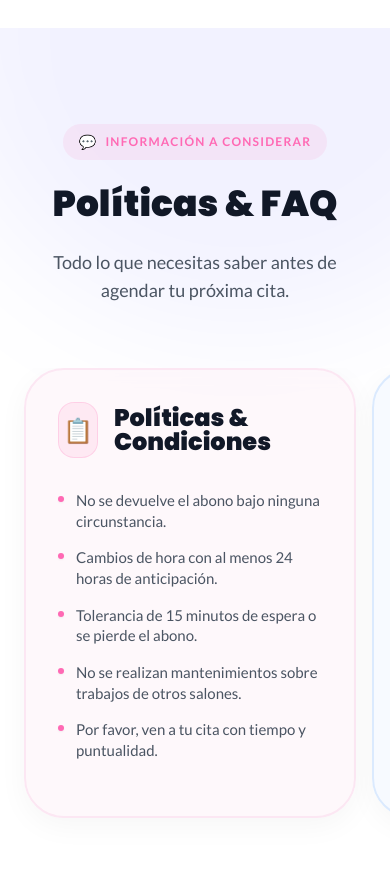
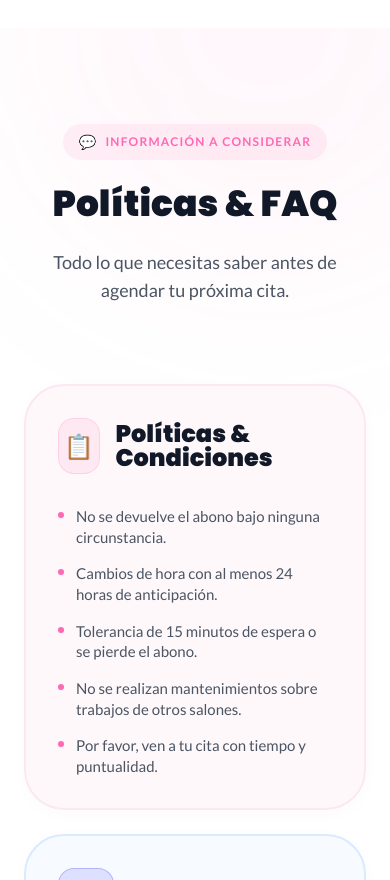
Before and after one commit to CaBsCrypto/gm_nailartist, a Next.js app: page / in a window 390 px wide. Shown: the part 11120-12000 px from the top of the page. Built offline with nearby package versions, Linux system fonts and the light colour scheme.

Commit message:
fix: redesign FAQ/Policies to grid for better Vercel experience

```diff
--- a/components/FAQ.tsx
+++ b/components/FAQ.tsx
@@ -1,6 +1,5 @@
 'use client';
 
-import { useState, useRef, useEffect } from 'react';
 import FadeIn from './FadeIn';
 
 const POLICIES = [
@@ -51,73 +50,20 @@ const POLICIES = [
 
 const FAQS = [
     {
-        question: '¿Cuánto dura un set de uñas acrílicas o gel?',
+        question: '¿Cuánto dura un set de uñas?',
         answer: 'Con los cuidados adecuados y nuestra preparación profesional, un set puede durar entre 3 a 5 semanas antes de necesitar mantenimiento (relleno).',
     },
     {
-        question: '¿Qué productos utilizan? ¿Son Cruelty-Free?',
-        answer: 'Utilizamos marcas profesionales de alta gama aprobadas internacionalmente. El 100% de nuestros insumos son libres de crueldad animal y veganos.',
+        question: '¿Qué productos utilizan?',
+        answer: 'Utilizamos marcas profesionales de alta gama. El 100% de nuestros insumos son libres de crueldad animal y veganos.',
     },
     {
-        question: '¿Cómo funciona la atención a domicilio?',
-        answer: 'Llevamos todo el equipo necesario a tu casa. Solo se cobra un pequeño recargo por movilización dependiendo de la comuna.',
+        question: '¿Cómo funciona el domicilio?',
+        answer: 'Llevamos todo el equipo a tu casa. Solo se cobra un pequeño recargo por movilización dependiendo de la comuna.',
     },
 ];
 
 export default function FAQ() {
-    const scrollContainerRef = useRef<HTMLDivElement>(null);
-    const [canScrollLeft, setCanScrollLeft] = useState(false);
-    const [canScrollRight, setCanScrollRight] = useState(true);
-
-    // Dragging state
-    const [isDragging, setIsDragging] = useState(false);
-    const [startX, setStartX] = useState(0);
-    const [scrollLeft, setScrollLeft] = useState(0);
-
-    const checkScroll = () => {
-        if (scrollContainerRef.current) {
-            const { scrollLeft, scrollWidth, clientWidth } = scrollContainerRef.current;
-            setCanScrollLeft(scrollLeft > 10);
-            setCanScrollRight(scrollLeft < scrollWidth - clientWidth - 10);
-        }
-    };
-
-    useEffect(() => {
-        checkScroll();
-        window.addEventListener('resize', checkScroll);
-        return () => window.removeEventListener('resize', checkScroll);
-    }, []);
-
-    const scroll = (direction: 'left' | 'right') => {
-        if (scrollContainerRef.current) {
-            const scrollAmount = window.innerWidth > 768 ? 420 : 320;
-            scrollContainerRef.current.scrollBy({
-                left: direction === 'left' ? -scrollAmount : scrollAmount,
-                behavior: 'smooth'
-            });
-        }
-    };
-
-    // Mouse Drag Logic
-    const handleMouseDown = (e: React.MouseEvent) => {
-        if (!scrollContainerRef.current) return;
-        setIsDragging(true);
-        setStartX(e.pageX - scrollContainerRef.current.offsetLeft);
-        setScrollLeft(scrollContainerRef.current.scrollLeft);
-    };
-
-    const handleMouseLeave = () => setIsDragging(false);
-    const handleMouseUp = () => setIsDragging(false);
-
-    const handleMouseMove = (e: React.MouseEvent) => {
-        if (!isDragging || !scrollContainerRef.current) return;
-        e.preventDefault();
-        const x = e.pageX - scrollContainerRef.current.offsetLeft;
-        const walk = (x - startX) * 2;
-        scrollContainerRef.current.scrollLeft = scrollLeft - walk;
-        checkScroll();
-    };
-
     const iconColors: Record<string, string> = {
         pink: 'text-brand-pink bg-brand-pink/10 border border-brand-pink/20',
         blue: 'text-brand-blue bg-brand-blue/10 border border-brand-blue/20',
@@ -132,11 +78,12 @@ export default function FAQ() {
 
     return (
         <section id="faq" className="py-24 pb-32 bg-white relative overflow-hidden">
-            {/* Soft decorative background */}
-            <div className="absolute top-0 right-0 w-[600px] h-[600px] bg-brand-blue/5 rounded-full blur-3xl -translate-y-1/2 translate-x-1/4 pointer-events-none" />
+            {/* Background elements */}
+            <div className="absolute top-0 right-0 w-[500px] h-[500px] bg-brand-pink/5 rounded-full blur-[100px] -translate-y-1/2 translate-x-1/4 pointer-events-none" />
+            <div className="absolute bottom-0 left-0 w-[500px] h-[500px] bg-brand-blue/5 rounded-full blur-[100px] translate-y-1/2 -translate-x-1/4 pointer-events-none" />
 
             <div className="container mx-auto px-6 max-w-7xl relative z-10">
-                <FadeIn className="text-center mb-16">
+                <FadeIn className="text-center mb-20">
                     <div className="inline-flex items-center gap-2 px-4 py-2 bg-brand-pink/10 text-brand-pink font-bold rounded-full mb-6 text-xs uppercase tracking-widest">
                         <span className="text-sm">💬</span>
                         Información a considerar
@@ -149,49 +96,12 @@ export default function FAQ() {
                     </p>
                 </FadeIn>
 
-                {/* Carousel with Arrows */}
-                <div className="relative group/faq">
-                    {/* Navigation Buttons (Desktop Only) */}
-                    {canScrollLeft && (
-                        <button
-                            onClick={() => scroll('left')}
-                            className="absolute left-0 top-1/2 -translate-y-1/2 -translate-x-4 z-20 w-12 h-12 rounded-full bg-white shadow-xl border border-gray-100 flex items-center justify-center text-gray-400 hover:text-brand-pink hover:scale-110 transition-all hidden md:flex"
-                        >
-                            <svg className="w-6 h-6" fill="none" stroke="currentColor" viewBox="0 0 24 24">
-                                <path strokeLinecap="round" strokeLinejoin="round" strokeWidth={3} d="M15 19l-7-7 7-7" />
-                            </svg>
-                        </button>
-                    )}
-
-                    {canScrollRight && (
-                        <button
-                            onClick={() => scroll('right')}
-                            className="absolute right-0 top-1/2 -translate-y-1/2 translate-x-4 z-20 w-12 h-12 rounded-full bg-white shadow-xl border border-gray-100 flex items-center justify-center text-gray-400 hover:text-brand-pink hover:scale-110 transition-all hidden md:flex"
-                        >
-                            <svg className="w-6 h-6" fill="none" stroke="currentColor" viewBox="0 0 24 24">
-                                <path strokeLinecap="round" strokeLinejoin="round" strokeWidth={3} d="M9 5l7 7-7 7" />
-                            </svg>
-                        </button>
-                    )}
-
-                    <div
-                        ref={scrollContainerRef}
-                        onMouseDown={handleMouseDown}
-                        onMouseLeave={handleMouseLeave}
-                        onMouseUp={handleMouseUp}
-                        onMouseMove={handleMouseMove}
-                        onScroll={checkScroll}
-                        className={`flex overflow-x-auto snap-x snap-mandatory gap-4 md:gap-6 pb-12 -mx-6 px-6 sm:mx-0 sm:px-0 select-none ${isDragging ? 'cursor-grabbing' : 'cursor-grab md:cursor-default'}`}
-                        style={{ scrollbarWidth: 'none', msOverflowStyle: 'none' }}
-                    >
-                        <style dangerouslySetInnerHTML={{__html: `
-                            #faq .overflow-x-auto::-webkit-scrollbar { display: none; }
-                        `}} />
-
-                        {/* Render Policies */}
+                {/* Blended Grid of Policies and FAQs */}
+                <div className="grid grid-cols-1 md:grid-cols-2 lg:grid-cols-3 gap-6 md:gap-8">
+                    {/* Render Policies first */}
                     {POLICIES.map((policy, i) => (
-                            <FadeIn key={`policy-${i}`} delay={i * 100} direction="left" className="shrink-0 snap-center">
-                                <div className={`${policy.bg} ${policy.border} ${policy.hoverBorder} backdrop-blur rounded-[2.5rem] p-8 md:p-10 w-[85vw] sm:w-[420px] h-[450px] border-2 shadow-[0_8px_30px_rgb(0,0,0,0.04)] flex flex-col hover:shadow-2xl transition-all duration-500 group relative`}>
+                        <FadeIn key={`policy-${i}`} delay={i * 100} direction="up">
+                            <div className={`${policy.bg} ${policy.border} ${policy.hoverBorder} backdrop-blur rounded-[2.5rem] p-8 md:p-10 h-full border-2 shadow-[0_4px_20px_rgb(0,0,0,0.02)] flex flex-col hover:shadow-2xl transition-all duration-500 group relative hover:-translate-y-2`}>
                                 <div className="absolute top-0 right-0 w-32 h-32 bg-white/20 rounded-full blur-3xl opacity-0 group-hover:opacity-100 transition-opacity" />
 
                                 <div className="flex items-center gap-4 mb-8">
@@ -216,12 +126,12 @@ export default function FAQ() {
 
                     {/* Render FAQs */}
                     {FAQS.map((faq, i) => (
-                            <FadeIn key={`faq-${i}`} delay={(POLICIES.length + i) * 100} direction="left" className="shrink-0 snap-center">
-                                <div className="w-[85vw] sm:w-[420px] h-[450px] bg-blue-50/30 border-blue-100 hover:border-brand-blue backdrop-blur rounded-[2.5rem] p-8 md:p-10 shadow-[0_8px_30px_rgb(0,0,0,0.04)] border-2 flex flex-col hover:shadow-2xl transition-all duration-500 group relative overflow-hidden">
+                        <FadeIn key={`faq-${i}`} delay={(POLICIES.length + i) * 100} direction="up">
+                            <div className="bg-gray-50/50 border-gray-100 hover:border-brand-pink backdrop-blur rounded-[2.5rem] p-8 md:p-10 h-full border-2 shadow-[0_4px_20px_rgb(0,0,0,0.02)] flex flex-col hover:shadow-2xl transition-all duration-500 group relative overflow-hidden hover:-translate-y-2">
                                 <div className="absolute top-0 right-0 w-32 h-32 bg-white rounded-full blur-3xl opacity-50 pointer-events-none -translate-y-1/2 translate-x-1/2" />
 
                                 <div className="flex items-center gap-2 mb-8 text-brand-pink font-bold font-body text-xs uppercase tracking-widest bg-white/50 w-max px-3 py-1.5 rounded-full">
-                                        <span>❓</span> Pregunta Frecuente
+                                    <span>❓</span> FAQS
                                 </div>
 
                                 <h3 className="text-xl md:text-2xl font-heading font-black text-gray-900 mb-6 leading-tight pr-4">
@@ -239,14 +149,6 @@ export default function FAQ() {
                     ))}
                 </div>
             </div>
-
-                {/* Drag hint */}
-                <div className="text-center mt-4">
-                    <p className="text-xs font-bold text-gray-400 uppercase tracking-widest flex items-center justify-center gap-2">
-                        ← Desliza para ver más →
-                    </p>
-                </div>
-            </div>
         </section>
     );
 }
```
Lines whose indentation alone changed are shown as unchanged.
